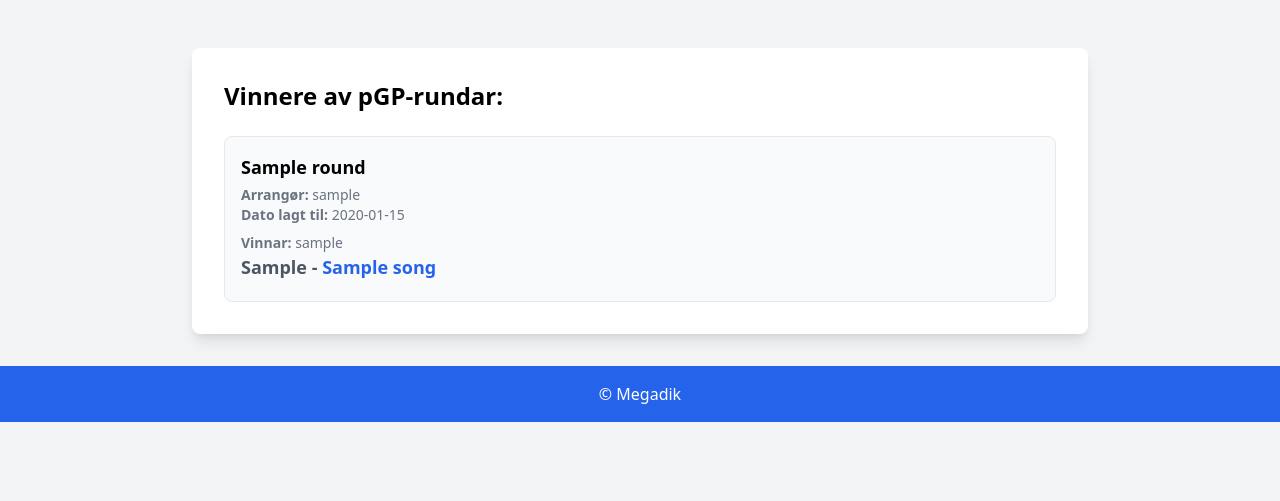
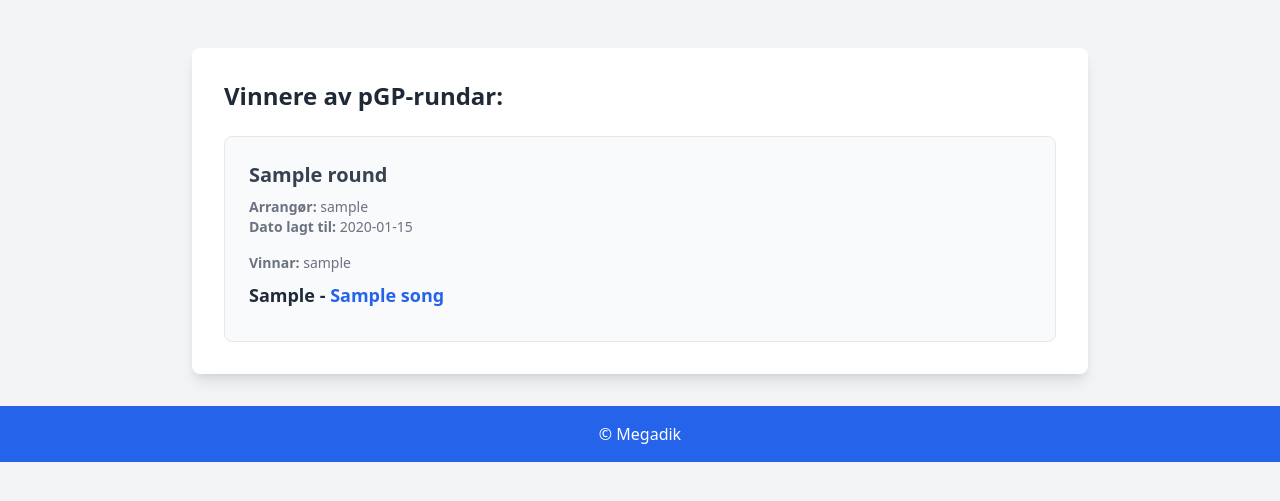
Before and after one commit to asleulv/pGPv3, a Django app: page /round-winners/ in a window 1280 px wide. Shown: the part 60-561 px from the top of the page. Run offline with Django 4.2, Linux system fonts and the light colour scheme; a user stored in the database is signed in; tables that the repository leaves empty hold one stand-in row (values such as "Sample post").

```diff
--- a/pgp/app/templates/app/combined_songs.html
+++ b/pgp/app/templates/app/combined_songs.html
@@ -1,6 +1,6 @@
 {% extends "base.html" %}
 
-{% block title %}Totalbasen{% endblock %}
+{% block title %}Totallista{% endblock %}
 
 {% block content %}
 <div class="container mx-auto my-8">
--- a/pgp/app/templates/app/round_winners.html
+++ b/pgp/app/templates/app/round_winners.html
@@ -1,35 +1,39 @@
 {% extends 'base.html' %}
 
-{% block title %}Vinnere av pGP-rundar{% endblock %}
+{% block title %}pGP-vinnarar{% endblock %}
 
 {% block content %}
 <div class="max-w-4xl mx-auto bg-white shadow-lg rounded-lg p-8 mt-12">
-    <h1 class="text-2xl font-bold mb-6">Vinnere av pGP-rundar:</h1>
+    <h1 class="text-2xl font-bold mb-6 text-gray-800">Vinnere av pGP-rundar:</h1>
+
     <div class="grid grid-cols-1 gap-6">
+        {% for winner in winners %}
+            <!-- Winner Card -->
+            <div class="bg-gray-50 border border-gray-200 rounded-lg p-6 hover:shadow-lg transition-shadow duration-200 ease-in-out">
+                <div class="font-bold text-xl mb-2 text-gray-700">{{ winner.round_name }}</div>
 
-        {% for winner in winners %}
-            <div class="bg-gray-50 border border-gray-200 rounded-lg p-4 w-full flex flex-col">
-                <div class="font-bold text-lg mb-1">{{ winner.round_name }}</div>
-                <div class="text-sm text-gray-500 mb-2">
+                <div class="text-sm text-gray-500 mb-4">
                     <strong>Arrangør:</strong> {{ winner.organizer }} <br>
                     <strong>Dato lagt til:</strong> {{ winner.date_added }}
                 </div>
+
                 <div class="flex-grow">
-                    <div class="text-sm text-gray-500">
+                    <div class="text-sm text-gray-500 mb-2">
                         <strong>Vinnar:</strong> {{ winner.winning_player_nickname }}
                     </div>
-                    <div class="text-lg font-semibold mb-1 text-gray-600">  <!-- Increased font size and bold -->
+                    <div class="text-lg font-semibold text-gray-800 mb-2">
                         {{ winner.artist }} -
-                        <a href="{{ winner.spotify_url }}" class="text-blue-600 hover:underline" target="_blank">{{ winner.song_title }}</a>
+                        <a href="{{ winner.spotify_url }}" class="text-blue-600 hover:text-blue-800 hover:underline transition-colors duration-150 ease-in-out" target="_blank">
+                            {{ winner.song_title }}
+                        </a>
                     </div>
                 </div>
             </div>
         {% empty %}
-            <div class="text-center col-span-1">Det finnes ingen vinnere.</div>
+            <div class="text-center col-span-1 text-gray-500">
+                Det finnes ingen vinnere.
+            </div>
         {% endfor %}
-
-
-
     </div>
 </div>
 {% endblock %}
```
Also changed, not shown: pgp/app/templates/app/create_round.html (+6 -3 lines), 1 other file.
